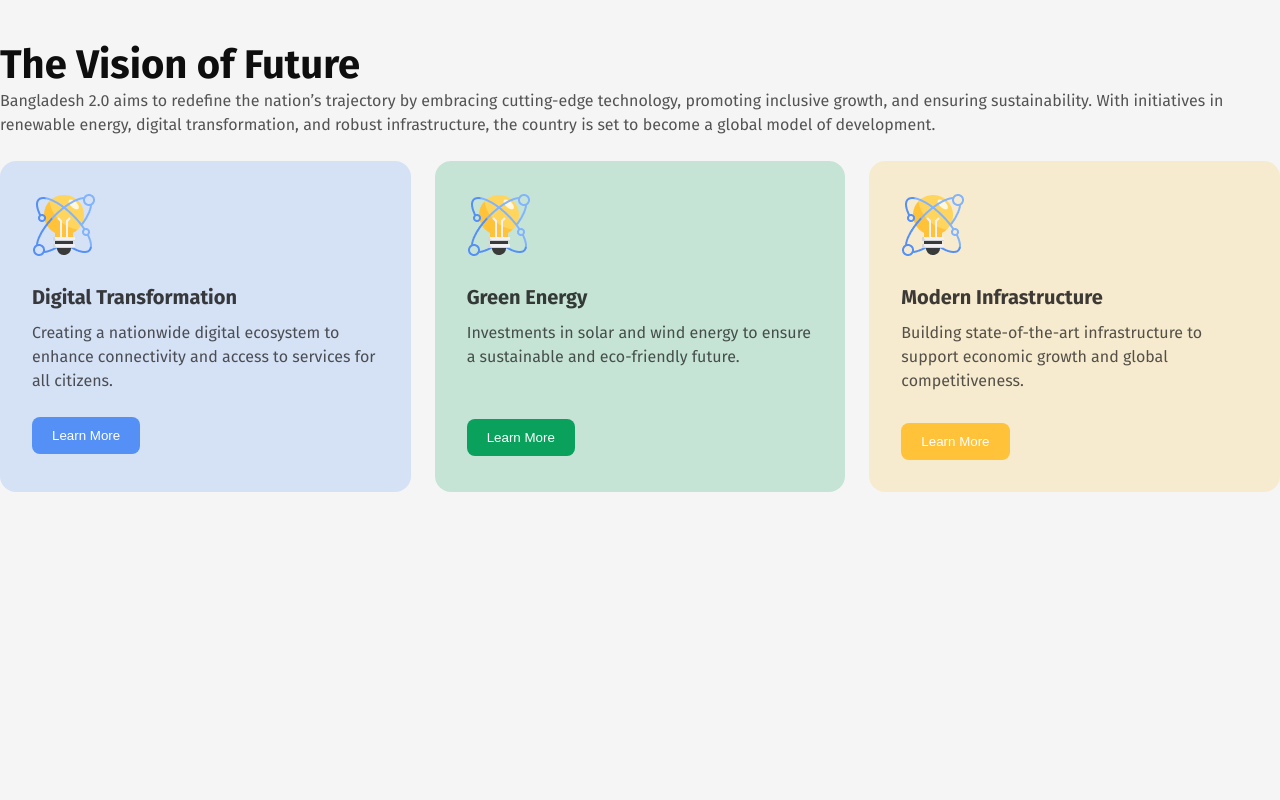
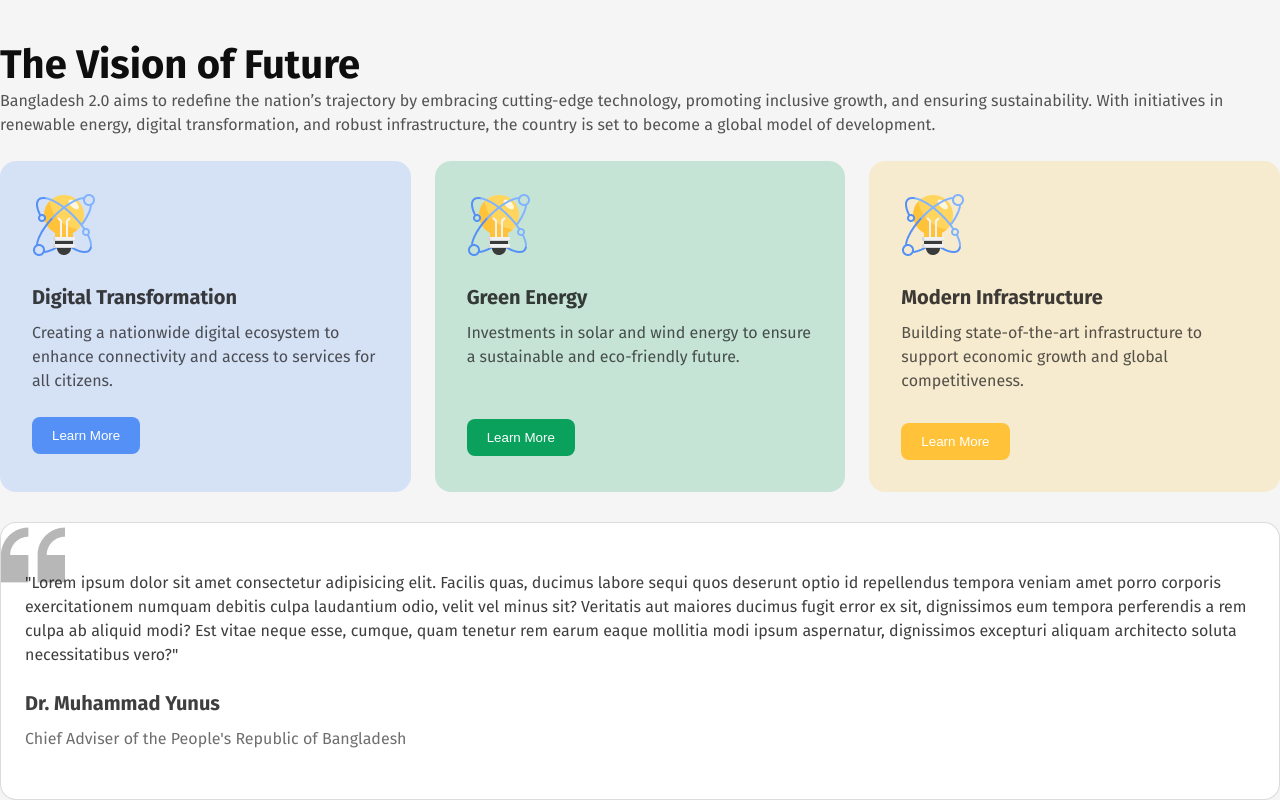
Before and after one commit to Galive007/Bangladesh-2.0, a plain HTML site: page index.html in a window 1280 px wide. Shown: the part 1109-1909 px from the top of the page. Before the commit the page ends 1601 px from the top, so only its background shows below. Drawn offline with Linux system fonts and the light colour scheme.

Commit message:
vision future done

```diff
--- a/index.html
+++ b/index.html
@@ -84,6 +84,11 @@ vision and challenges in New Bangladesh.</h1>
                     <button class="card-btn3">Learn More</button>
                 </div>
             </div>
+            <div class="quote">
+                <p class="card-description dark80">"Lorem ipsum dolor sit amet consectetur adipisicing elit. Facilis quas, ducimus labore sequi quos deserunt optio id repellendus tempora veniam amet porro corporis exercitationem numquam debitis culpa laudantium odio, velit vel minus sit? Veritatis aut maiores ducimus fugit error ex sit, dignissimos eum tempora perferendis a rem culpa ab aliquid modi? Est vitae neque esse, cumque, quam tenetur rem earum eaque mollitia modi ipsum aspernatur, dignissimos excepturi aliquam architecto soluta necessitatibus vero?"</p>
+                <h3 class="card-tittle dark80">Dr. Muhammad Yunus</h3>
+                <p class="card-description dark60">Chief Adviser of the People's Republic of Bangladesh</p>
+            </div>
         </section>
         <!-- section end -->
     </main>
--- a/styles/style.css
+++ b/styles/style.css
@@ -37,6 +37,9 @@ section{
 }
 .dark50{
     color: rgba(14, 14, 14, 0.50);
+}
+.dark60{
+    color: rgba(14, 14, 14, 0.60);
 }
 .dark70{
     color: rgba(14, 14, 14, 0.70);
@@ -182,3 +185,14 @@ nav a button{
     border-radius: 8px;
     background-color: #FFC239;
 }
+.quote{
+    background-image: url('../assets/quote-bg.png');
+    background-repeat: no-repeat;
+    background-position: ;
+    margin-top: 30px;
+    padding: 48px 24px;
+    flex: 1 0 0;
+    border-radius: 16px;
+    border: 1px solid rgba(14, 14, 14, 0.15);
+    background-color: #FFF;
+}
```
